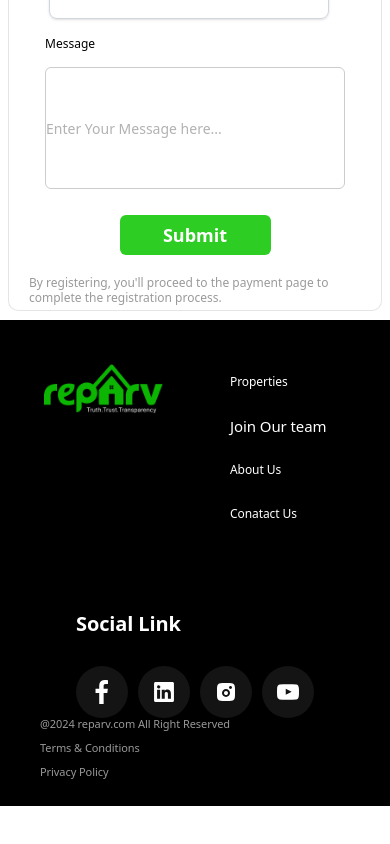
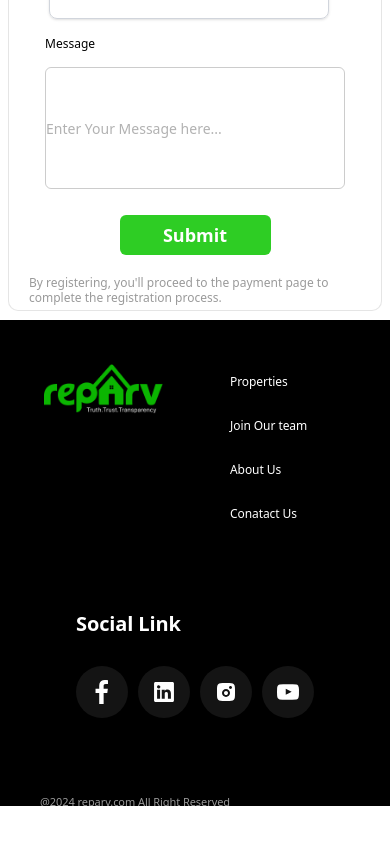
Before and after one commit to kiranugale2o/project-reparv, a Next.js app: page / in a window 390 px wide. Shown: the part 6430-7274 px from the top of the page. Before the commit the page ends 7236 px from the top, so only its background shows below. Built offline with nearby package versions, Linux system fonts and the light colour scheme.

Commit message:
Update footer.js

```diff
--- a/src/Component/layout/footer.js
+++ b/src/Component/layout/footer.js
@@ -7,7 +7,7 @@ export default function Footer() {
         <img src="/footerlogo.png" alt="logo" className="w-full h-full" />
       </div>
       {/* footer menu */}
-      <div class="flex flex-col lg:flex-row justify-between items-start p-0 gap-[98px] w-full h-[166px] flex-none order-1 align-self-stretch flex-grow-0">
+      <div class="flex flex-col lg:flex-row justify-between items-start p-0 gap-[98px] w-full lg:h-[166px] flex-none order-1 align-self-stretch flex-grow-0">
         {/* menu 1 */}
         <div className="flex flex-col gap-5 mt-10 lg:mt-0">
           <div class="absolute  md:top-[20px] md:left-[70%] top-[50px] justify-between left-[230px] lg:static flex flex-col items-start p-0 gap-[30px] mx-auto w-[96px] h-[166px] flex-none order-0 flex-grow-0">
@@ -23,7 +23,7 @@ export default function Footer() {
               </a>
               <a
                 href="#"
-                class="lg:hidden w-[114px] h-[24px] text-white font-inter font-medium text-[15px] lg:text-[18px] leading-[24px] tracking-[-0.006em] flex-none order-1 flex-grow-0"
+                class="lg:hidden w-[114px] h-[24px] text-white font-inter font-medium text-[12px] lg:text-[18px] leading-[24px] tracking-[-0.006em] flex-none order-1 flex-grow-0"
               >
                 Join Our team
               </a>
```
